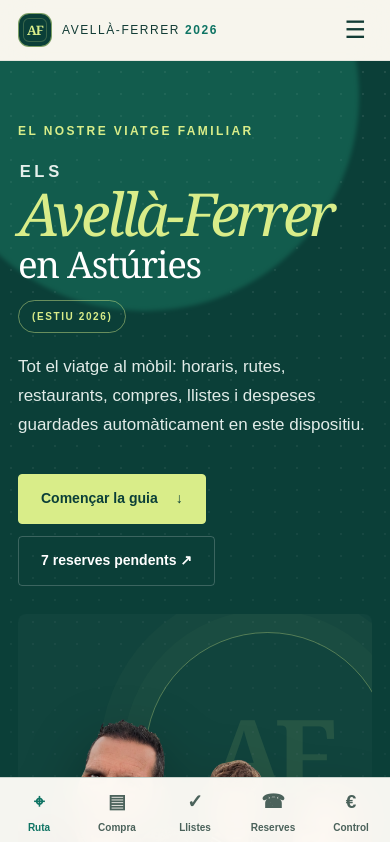
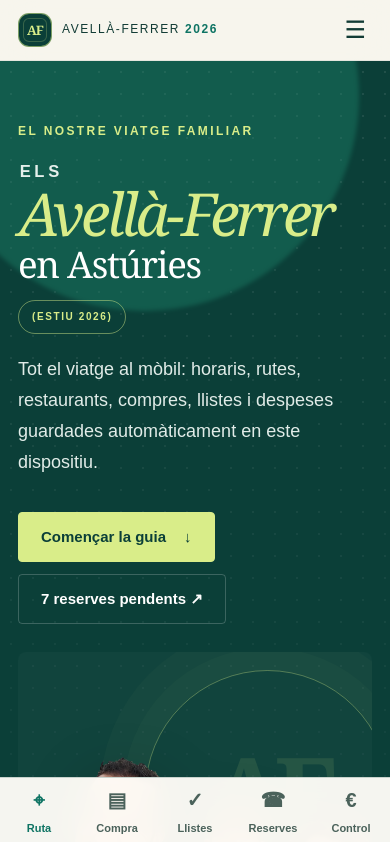
Before and after one commit to javella183/viatge-asturies-2026, a Next.js app: page / in a window 390 px wide. Shown: the top 842 px of the page. Built offline with nearby package versions, Linux system fonts and the light colour scheme.

Commit message:
Lletra i llistes taxar

```diff
--- a/app/globals.css
+++ b/app/globals.css
@@ -260,12 +260,17 @@
 .shopping-group-head span,.summary-title span{display:grid;place-items:center;min-width:30px;height:30px;padding:0 7px;border-radius:20px;background:#edf4ef;color:var(--green);font-size:10px;font-weight:900}
 .managed-item,.managed-check-row{display:flex;align-items:center;gap:8px;border-bottom:1px solid #e2e8e4}
 .managed-item:last-child,.managed-check-row:last-child{border-bottom:0}
-.managed-item.done{color:#687b74;background:#f5f7f2}
+.managed-item.done{color:#38534b;background:#edf4cf;border-left:4px solid var(--green);padding-left:6px}
 .managed-toggle{flex:1;display:flex;align-items:center;gap:10px;min-width:0;border:0;background:none;text-align:left;padding:13px 4px;cursor:pointer}
 .managed-toggle>b{font-size:13px}
 .managed-toggle>span:last-child{display:flex;flex-direction:column;gap:3px;min-width:0}
 .managed-toggle small{font-size:10px;color:var(--muted)}
-.managed-item.done b{text-decoration:line-through}
+.managed-item.done .managed-toggle b,
+.managed-item.done .managed-toggle small{
+  text-decoration:line-through;
+  text-decoration-thickness:2px;
+  text-decoration-color:#48665c;
+}
 .item-actions{display:flex;gap:4px;flex:0 0 auto}
 .item-actions button,.edit-mini,.delete-mini{width:32px;height:32px;border:1px solid var(--line);border-radius:4px;background:white;color:var(--muted);cursor:pointer;font-size:15px}
 .item-actions button:hover,.edit-mini:hover{border-color:var(--green);color:var(--green)}
@@ -685,26 +690,27 @@
 }
 
 /* Llegibilitat ampliada i mapa familiar final */
-body{font-size:17px;line-height:1.55}
-.brand{font-size:15px}.main-nav button,.main-nav a{font-size:15px}
-.hero-lead{font-size:20px}.primary,.secondary{font-size:15px}
-.quick-strip small{font-size:10px}.quick-strip strong{font-size:15px}
-.section-heading>p,.panel-intro>p:last-child{font-size:16px}
-.route-rail small{font-size:11px}.route-rail strong{font-size:12px}
-.tabbar button{font-size:14px}.filters button{font-size:13px}
-.day-card-top span{font-size:11px}.day-card>small{font-size:12px}.day-card h3{font-size:27px}.day-card p{font-size:14px}.day-stats{font-size:11px}
-.detail-head p{font-size:12px}.detail-head>div>span{font-size:16px}
-.detail-facts small{font-size:10px}.detail-facts strong{font-size:22px}
-.timeline-item time{font-size:13px}.timeline-item strong{font-size:15px}.timeline-item p{font-size:14px}
-.info-card>span{font-size:11px}.info-card p,.info-card li{font-size:14px}
-.day-switch button{font-size:13px}
-.shopping-list small{font-size:11px}.shopping-list h3{font-size:27px}.shopping-list p{font-size:14px}
-.menu-bank span{font-size:13px}.allergy-note b,.allergy-note p{font-size:13px}
-.check-item{font-size:14px}.table-row{font-size:14px}.table-row.table-head{font-size:10px}
-.contact-card small{font-size:10px}.contact-card p{font-size:14px}
-.budget-hero p,.budget-note{font-size:14px}
-.lodging-highlights span{font-size:13px}.lodging-card li,.lodging-card p{font-size:14px}.lodging-practical p{font-size:14px}
-footer p,footer a{font-size:13px}
+body{font-size:16px;line-height:1.58}
+.brand{font-size:16px}.main-nav button,.main-nav a{font-size:16px}
+.hero-lead{font-size:21px}.primary,.secondary{font-size:16px}
+.quick-strip small{font-size:11px}.quick-strip strong{font-size:16px}
+.section-heading>p,.panel-intro>p:last-child{font-size:17px}
+.route-rail small{font-size:12px}.route-rail strong{font-size:13px}
+.tabbar button{font-size:15px}.filters button{font-size:14px}
+.day-card-top span{font-size:12px}.day-card>small{font-size:13px}.day-card h3{font-size:28px}.day-card p{font-size:15px}.day-stats{font-size:12px}
+.detail-head p{font-size:13px}.detail-head>div>span{font-size:17px}
+.detail-facts small{font-size:11px}.detail-facts strong{font-size:23px}
+.timeline-item time{font-size:14px}.timeline-item strong{font-size:16px}.timeline-item p{font-size:15px}
+.info-card>span{font-size:12px}.info-card p,.info-card li{font-size:15px}
+.day-switch button{font-size:14px}
+.shopping-list small{font-size:12px}.shopping-list h3{font-size:28px}.shopping-list p{font-size:15px}
+.managed-toggle b{font-size:15px}.managed-toggle small{font-size:12px}
+.menu-bank span{font-size:14px}.allergy-note b,.allergy-note p{font-size:14px}
+.check-item{font-size:15px}.table-row{font-size:15px}.table-row.table-head{font-size:11px}
+.contact-card small{font-size:11px}.contact-card p{font-size:15px}
+.budget-hero p,.budget-note{font-size:15px}
+.lodging-highlights span{font-size:14px}.lodging-card li,.lodging-card p{font-size:15px}.lodging-practical p{font-size:15px}
+footer p,footer a{font-size:14px}
 
 .route-map-banner{position:relative;min-height:clamp(650px,56vw,940px);overflow:hidden;background:#e7e2d5}
 .route-map-figure{position:absolute;inset:0;margin:0}
@@ -728,26 +734,27 @@ footer p,footer a{font-size:13px}
 }
 
 @media(max-width:600px){
-  body{font-size:17px}
+  body{font-size:16px;line-height:1.6}
   .brand{font-size:12px}.main-nav button,.main-nav a{font-size:16px}
-  .hero-lead{font-size:17px;line-height:1.7}.primary,.secondary{font-size:14px}
-  .quick-strip small{font-size:10px}.quick-strip strong{font-size:12px}
-  .section-heading>p,.panel-intro>p:last-child{font-size:15px;line-height:1.7}
-  .route-rail small{font-size:11px}.route-rail strong{font-size:12px}
-  .tabbar button,.filters button{font-size:14px}
-  .day-card{min-height:225px}.day-card-top span{font-size:11px}.day-card>small{font-size:12px}.day-card h3{font-size:22px}.day-card p{font-size:13px;line-height:1.55}.day-stats{font-size:11px}
-  .detail-head p{font-size:11px}.detail-head>div>span{font-size:15px}
-  .detail-facts small{font-size:9px}.detail-facts strong{font-size:16px}
-  .timeline-item time{font-size:13px}.timeline-item strong{font-size:16px}.timeline-item p{font-size:15px;line-height:1.6}
-  .info-card>span{font-size:11px}.info-card p,.info-card li{font-size:15px;line-height:1.65}
-  .day-switch button{font-size:13px}
-  .shopping-list small{font-size:11px}.shopping-list h3{font-size:25px}.shopping-list p{font-size:15px}
-  .menu-bank span{font-size:13px}.allergy-note b,.allergy-note p{font-size:14px}
-  .check-item{font-size:15px}.table-row{font-size:14px}.contact-card p{font-size:15px}
-  .budget-hero p,.budget-note{font-size:14px}
+  .hero-lead{font-size:18px;line-height:1.72}.primary,.secondary{font-size:15px}
+  .quick-strip small{font-size:11px}.quick-strip strong{font-size:13px}
+  .section-heading>p,.panel-intro>p:last-child{font-size:16px;line-height:1.72}
+  .route-rail small{font-size:12px}.route-rail strong{font-size:13px}
+  .tabbar button,.filters button{font-size:15px}
+  .day-card{min-height:230px}.day-card-top span{font-size:12px}.day-card>small{font-size:13px}.day-card h3{font-size:23px}.day-card p{font-size:14px;line-height:1.58}.day-stats{font-size:12px}
+  .detail-head p{font-size:12px}.detail-head>div>span{font-size:16px}
+  .detail-facts small{font-size:10px}.detail-facts strong{font-size:17px}
+  .timeline-item time{font-size:14px}.timeline-item strong{font-size:17px}.timeline-item p{font-size:16px;line-height:1.62}
+  .info-card>span{font-size:12px}.info-card p,.info-card li{font-size:16px;line-height:1.68}
+  .day-switch button{font-size:14px}
+  .shopping-list small{font-size:12px}.shopping-list h3{font-size:26px}.shopping-list p{font-size:16px}
+  .managed-toggle b{font-size:16px}.managed-toggle small{font-size:13px}
+  .menu-bank span{font-size:14px}.allergy-note b,.allergy-note p{font-size:15px}
+  .check-item{font-size:16px}.table-row{font-size:15px}.contact-card p{font-size:16px}
+  .budget-hero p,.budget-note{font-size:15px}
   input,select,textarea{font-size:16px}
-  footer p,footer a{font-size:13px}
-  .mobile-nav button{font-size:10px}.mobile-nav button span{font-size:19px}
+  footer p,footer a{font-size:14px}
+  .mobile-nav button{font-size:11px}.mobile-nav button span{font-size:20px}
   .route-map-figure{aspect-ratio:1.35/1}.route-map-figure img{object-position:35% center}
   .route-map-figure figcaption{left:12px;bottom:12px;font-size:11px}
   .route-map-copy{margin:0;padding:34px 18px 42px;border:0;border-radius:0;box-shadow:none}
@@ -756,3 +763,44 @@ footer p,footer a{font-size:13px}
   .route-map-stops button{grid-template-columns:29px 48px 1fr;min-height:55px;padding:10px 12px}
   .route-map-stops button span{font-size:20px}.route-map-stops button b{font-size:13px}.route-map-stops button small{font-size:13px}
 }
+
+/* Estat completat visible en totes les llistes */
+.check-item.checked{
+  color:#38534b;
+  background:#edf4cf;
+  border-radius:6px;
+  padding-left:8px;
+  padding-right:8px;
+  text-decoration:line-through;
+  text-decoration-thickness:2px;
+  text-decoration-color:#48665c;
+}
+.check-item.checked .checkbox,
+.managed-item.done .checkbox{
+  background:var(--green);
+  border-color:var(--green);
+  box-shadow:0 0 0 3px rgba(15,116,100,.13);
+}
+
+/* Cos de text semblant al del xat en ordinador i mòbil */
+.section-heading>p,.panel-intro>p:last-child,
+.timeline-item p,.info-card p,.info-card li,
+.shopping-list p,.lodging-card li,.lodging-card p,
+.lodging-practical p,.contact-card p,.budget-note,
+.managed-toggle b,.check-item{
+  font-size:16px;
+}
+.managed-toggle small{font-size:14px}
+.add-form input,.add-form select,.add-form textarea{font-size:16px}
+
+@media(max-width:600px){
+  .day-card p{font-size:15px}
+  .section-heading>p,.panel-intro>p:last-child,
+  .timeline-item p,.info-card p,.info-card li,
+  .shopping-list p,.lodging-card li,.lodging-card p,
+  .lodging-practical p,.contact-card p,.budget-note,
+  .managed-toggle b,.check-item{
+    font-size:16px;
+  }
+  .managed-toggle small{font-size:14px}
+}
```
Also changed, not shown: app/page.tsx (+29 -7 lines), app/trip-data.ts (+7 -3 lines), 1 other file (tests, documents, lock files or other folders).
